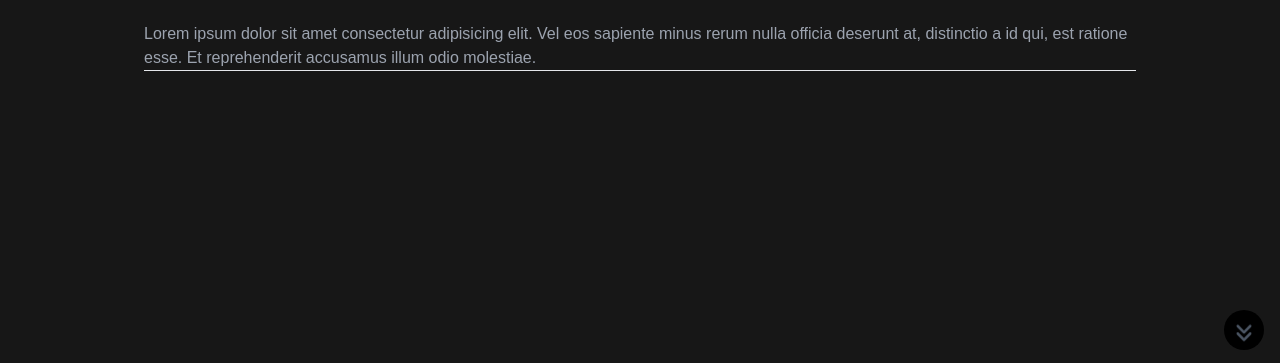
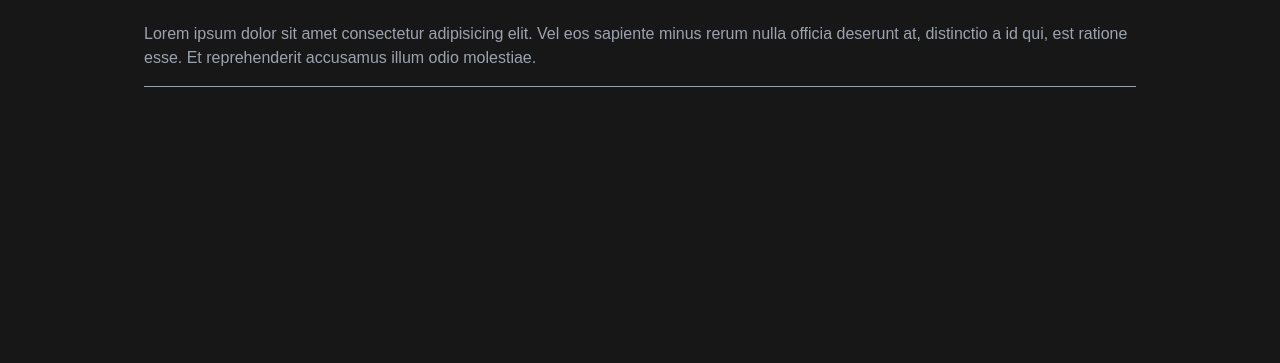
Before and after one commit to sinarhen/GameStore, a React (Create React App) app in the folder client/: page / in a window 1280 px wide. Shown: the part 434-797 px from the top of the page. Built offline with nearby package versions, Linux system fonts and the light colour scheme; the HTML template or start-up script is replaced by a standard one.

Commit message:
Some animation and fix of few scrollbars

```diff
--- a/client/src/index.css
+++ b/client/src/index.css
@@ -10,7 +10,7 @@ html, body, #root{
     margin: 0;
     padding: 0;
     font-family: 'League Mono', sans-serif;
-    overflow-x: hidden;
+    overflow: hidden;
 }
 
 body{
--- a/client/src/pages/Home.tsx
+++ b/client/src/pages/Home.tsx
@@ -25,6 +25,14 @@ export default function Home() {
     // function scrollToCategories() {
     //     categoriesSectionRef.current?.scrollIntoView({behavior: 'smooth'});
     // }
+    const scrollUp = () => {
+        window.scrollBy(0, -100);
+    }
+
+    const scrollDown = () => {
+        console.log("scrollingdown")
+        window.scrollBy(0, 100);
+    }
 
     return (
         <>
@@ -55,11 +63,12 @@ export default function Home() {
                 className='text-gray-400 mt-4 text-md'>
                     Lorem ipsum dolor sit amet consectetur adipisicing elit. Vel eos sapiente minus rerum nulla officia deserunt at, distinctio a id qui, est ratione esse. Et reprehenderit accusamus illum odio molestiae.
 
-                    <hr>
-
-                    </hr>
                 </motion.p>
-
+                <motion.hr
+                initial={{opacity: 0, width: 0}}
+                animate={{opacity: 1, width: "100%", animationTimingFunction: 'cubic-bezier(0.4, 0, 0.2, 1)'}}
+                transition={{delay: appearDuration + 1.5, duration: appearDuration}}
+                className='mt-4 border-gray-400 border-1'/>
             </Section>
 
 
@@ -68,17 +77,6 @@ export default function Home() {
 
             </Section>
 
-            <div className='fixed bottom-0 right-0 mb-4 mr-4'>
-                <motion.div
-                    initial={{opacity: 0, x: -100}}
-                    animate={{opacity: 1, x: 0, animationTimingFunction: 'cubic-bezier(0.4, 0, 0.2, 1)'}}
-                    transition={{delay: appearDuration + 1.5, duration: appearDuration}}
-                    className='w-10 h-10 rounded-full flex items-center justify-center bg-black p-2.5 cursor-pointer'
-                    // onClick={scrollToCategories}
-                >
-                    <FaAnglesDown className='w-full mt-1.5 h-full text-gray-600 animate-bounce'/>
-                </motion.div>
-            </div>
         </>
         )
 }
```
